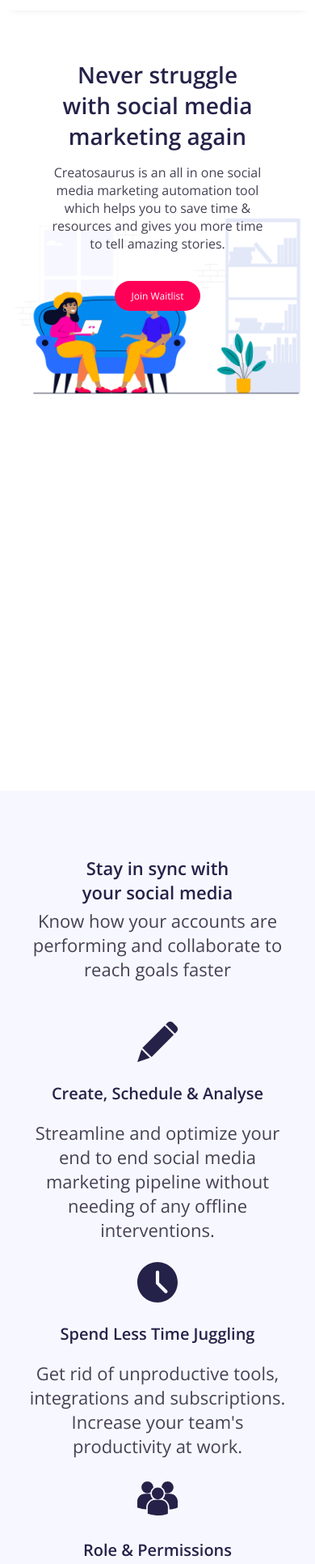
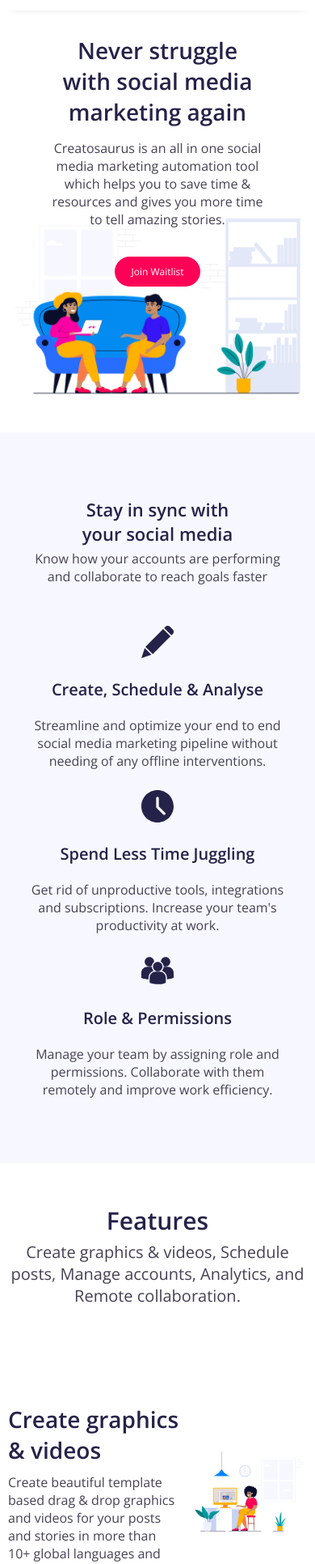
Before and after one commit to mayur-gaikwad7474/prelunch, a React (Create React App) app: page / in a window 390 px wide. Shown: the part 47-1979 px from the top of the page at 81% size. Built offline with nearby package versions, Linux system fonts and the light colour scheme.

Commit message:
final for 15 december

```diff
--- a/src/components/Home.css
+++ b/src/components/Home.css
@@ -80,18 +80,18 @@
 
 main .display-container {
   display: flex;
+  justify-content: center;
   align-items: center;
   flex-direction: column;
   text-align: center;
-  margin:0px 50px;
-  height: 100vh;
+  margin: 50px;
+  margin-top: 90px;
 }
 
 .display-container h1 {
   font-size: 46px;
   width: 70%;
   color: #252249;
-  margin-top: 120px;
 }
 
 .display-container p {
@@ -111,9 +111,9 @@
 }
 
 .display-container img {
-  height: 460px;
+  height: 440px;
   position: absolute;
-  top: 50vh;
+  top: 280px;
   z-index: -10;
 }
 
@@ -170,7 +170,7 @@
   background-color: rgba(239, 241, 255, 0.5);
   padding: 80px 30px;
   text-align: center;
-  margin-top: 280px;
+  margin-top: 400px;
 }
 
 .feature-container h1 {
@@ -242,6 +242,15 @@
     font-size: 16px;
   }
 
+  .feature-container p {
+    font-size: 16px;
+  }
+
+  .feature-container .grid .card img {
+    height: 40px;
+    width: 40px;
+  }
+
   .feature-container .grid {
     grid-template-columns: repeat(1, 1fr);
   }
@@ -284,7 +293,7 @@
   width: 60%;
   color: #464154;
   margin-top: 10px;
-  font-size: 20px;
+  font-size: 22px;
 }
 
 .sub-features-container .card h2 {
@@ -345,6 +354,7 @@
 
   .sub-features-container .card p {
     width: 90%;
+    font-size: 16px;
   }
 
   .sub-features-container .card h2 {
@@ -359,6 +369,7 @@
   .sub-features-container .card1 p {
     width: 90%;
     padding-left: 10%;
+    font-size: 16px;
   }
 
   .sub-features-container .card1 h2 {
@@ -661,7 +672,7 @@
 footer {
   background-color: #000000;
   color: white;
-  padding: 25px 8%;
+  padding: 25px 50px;
   display: flex;
   justify-content: space-between;
   align-items: center;
```
